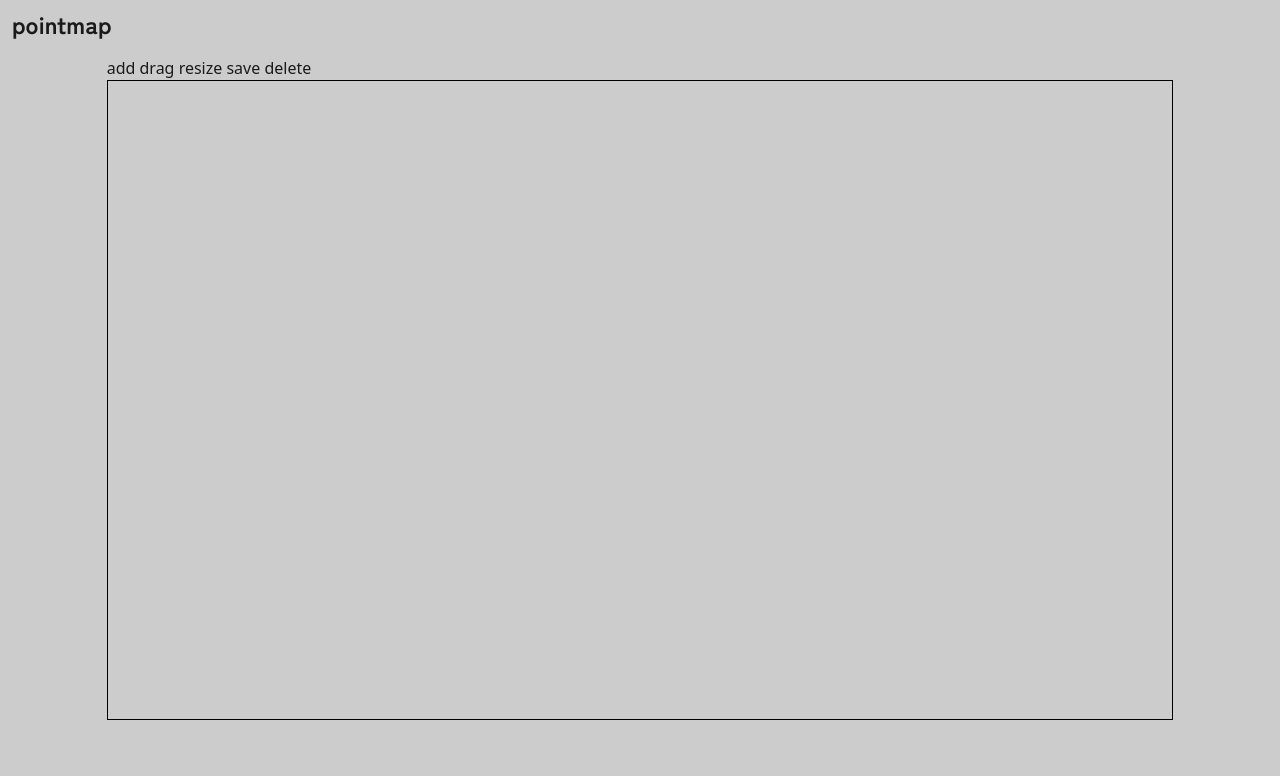
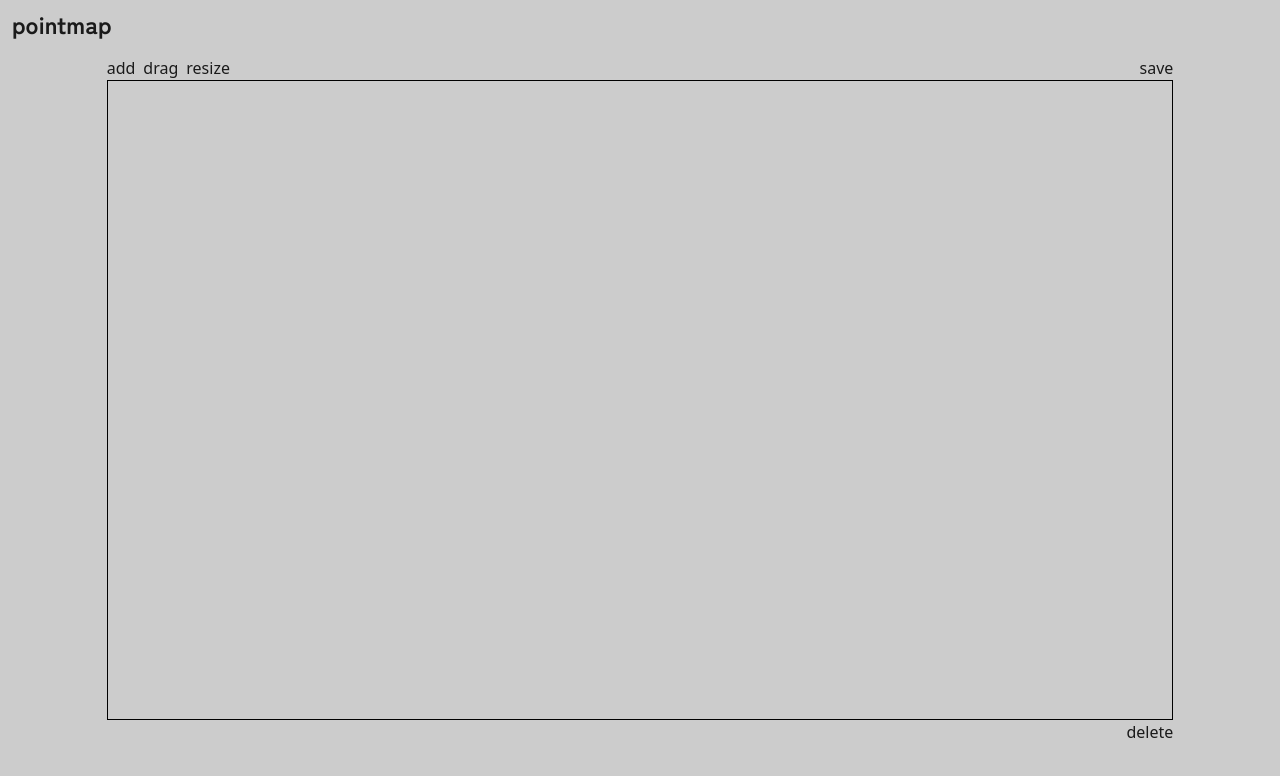
Before and after one commit to enuesaa/pointmap, a SvelteKit app: page /drawer/a in a window 1280 px wide. Shown: the top 776 px of the page. Built offline with nearby package versions, Linux system fonts and the light colour scheme.

Commit message:
feat(drawer): create DrawerMenu

```diff
--- a/src/routes/drawer/Drawer.svelte
+++ b/src/routes/drawer/Drawer.svelte
@@ -1,12 +1,8 @@
 <script lang="ts">
-	import AddRectBtn from './AddRectBtn.svelte'
 	import type { Registry, Position } from '$lib/registry'
 	import Rect from './Rect.svelte'
-	import DragBtn from './DragBtn.svelte'
-	import ResizeBtn from './ResizeBtn.svelte'
-	import DrawingDeleteBtn from './DrawingDeleteBtn.svelte'
-	import DrawingCreateBtn from './DrawingCreateBtn.svelte'
-	import DrawingUpdateBtn from './DrawingUpdateBtn.svelte'
+	import DrawerMenu from './DrawerMenu.svelte'
+	import DrawerDangerZone from './DrawerDangerZone.svelte'
 
 	export let id: string | undefined = undefined
 
@@ -62,22 +58,16 @@
 	}
 </script>
 
-<AddRectBtn bind:registry />
-<DragBtn bind:registry />
-<ResizeBtn bind:registry />
-
-{#if id !== undefined}
-	<DrawingUpdateBtn {id} {registry} />
-	<DrawingDeleteBtn {id} />
-{:else}
-	<DrawingCreateBtn {registry} />
-{/if}
+<DrawerMenu bind:registry={registry} {id} />
 
 <svg on:click={handleClick} on:mousemove={handleMouseMove} on:mouseup={handleMouseUp} on:mouseleave={handleMouseLeave}>
 	{#each registry.shapes as shape}
 		<Rect {shape} {registry} />
 	{/each}
 </svg>
+
+<DrawerDangerZone {id} />
+
 
 <style lang="postcss">
 	svg {
--- /dev/null
+++ b/src/routes/drawer/DrawerDangerZone.svelte
@@ -0,0 +1,11 @@
+<script lang="ts">
+	import DrawingDeleteBtn from './DrawingDeleteBtn.svelte'
+
+	export let id: string | undefined = undefined
+</script>
+
+<div class="flex justify-end">
+	{#if id !== undefined}
+		<DrawingDeleteBtn {id} />
+	{/if}
+</div>
--- /dev/null
+++ b/src/routes/drawer/DrawerMenu.svelte
@@ -0,0 +1,26 @@
+<script lang="ts">
+	import AddRectBtn from './AddRectBtn.svelte'
+	import type { Registry } from '$lib/registry'
+	import DragBtn from './DragBtn.svelte'
+	import ResizeBtn from './ResizeBtn.svelte'
+	import DrawingCreateBtn from './DrawingCreateBtn.svelte'
+	import DrawingUpdateBtn from './DrawingUpdateBtn.svelte'
+
+	export let id: string | undefined = undefined
+
+	export let registry: Registry;
+</script>
+
+<div class="flex justify-between items-center gap-2">
+	<AddRectBtn bind:registry />
+	<DragBtn bind:registry />
+	<ResizeBtn bind:registry />
+
+	<div class="flex-grow" />
+
+	{#if id !== undefined}
+		<DrawingUpdateBtn {id} {registry} />
+	{:else}
+		<DrawingCreateBtn {registry} />
+	{/if}
+</div>
```
